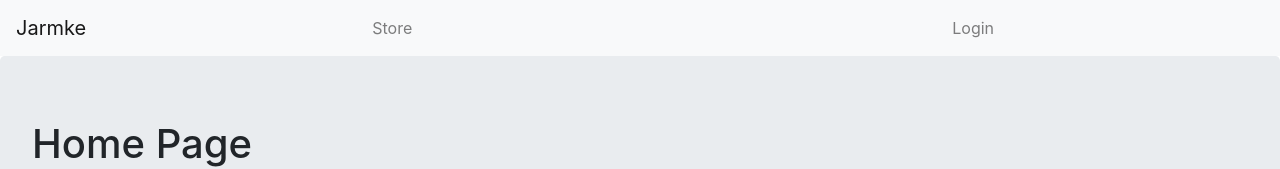
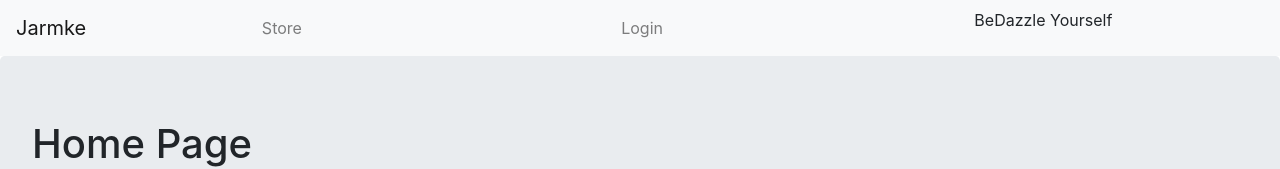
Before and after one commit to DarianRushworth/JarmkeFrontend, a React (Create React App) app: page / in a window 1280 px wide. Shown: the top 169 px of the page. Built offline with nearby package versions, Linux system fonts and the light colour scheme; no server answers.

Commit message:
Welcome message displayed

```diff
--- a/src/components/Navigation/index.js
+++ b/src/components/Navigation/index.js
@@ -1,11 +1,23 @@
 import React from "react";
+import { useSelector } from "react-redux"
 import Navbar from "react-bootstrap/Navbar";
 import Nav from "react-bootstrap/Nav";
 import { NavLink } from "react-router-dom";
+
 import NavBarItem from "./NavBarItem"
+import { selectUser } from "../../store/User/selectors"
 
-export default function Navigation(){
-    return(
+export default function Navigation() {
+    const user = useSelector(selectUser)
+
+    const welcomeMessage = `Welcome ${user.firstName} ${user.lastName}`
+
+    const navDisplay = user.email
+                        ? <NavBarItem path="/" linkText={welcomeMessage} />
+                        : <Nav.Item>BeDazzle Yourself</Nav.Item>
+
+    console.log("user test", user)
+    return (
         <Navbar bg="light" expand="lg">
             <Navbar.Brand as={NavLink} to="/">
                 Jarmke
@@ -15,6 +27,7 @@ export default function Navigation(){
                 <Nav style={{ width: "100%" }} fill>
                     <NavBarItem path="/productsPage" linkText="Store" />
                     <NavBarItem path="/login" linkText="Login" />
+                    {navDisplay}
                 </Nav>
             </Navbar.Collapse>
         </Navbar>
--- a/src/store/User/selectors.js
+++ b/src/store/User/selectors.js
@@ -0,0 +1,3 @@
+export const selectUser = state => {
+    return state.user
+}
```
